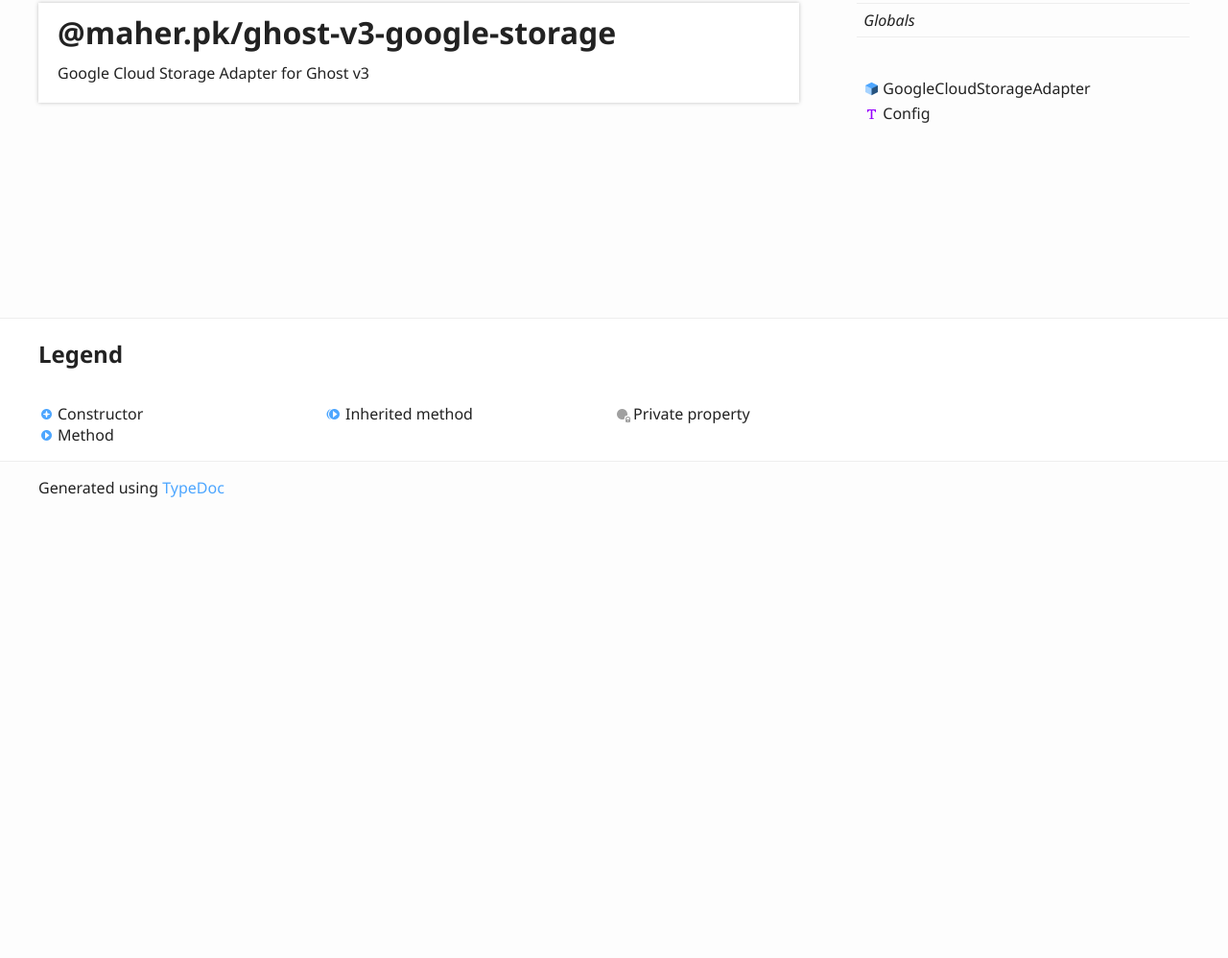
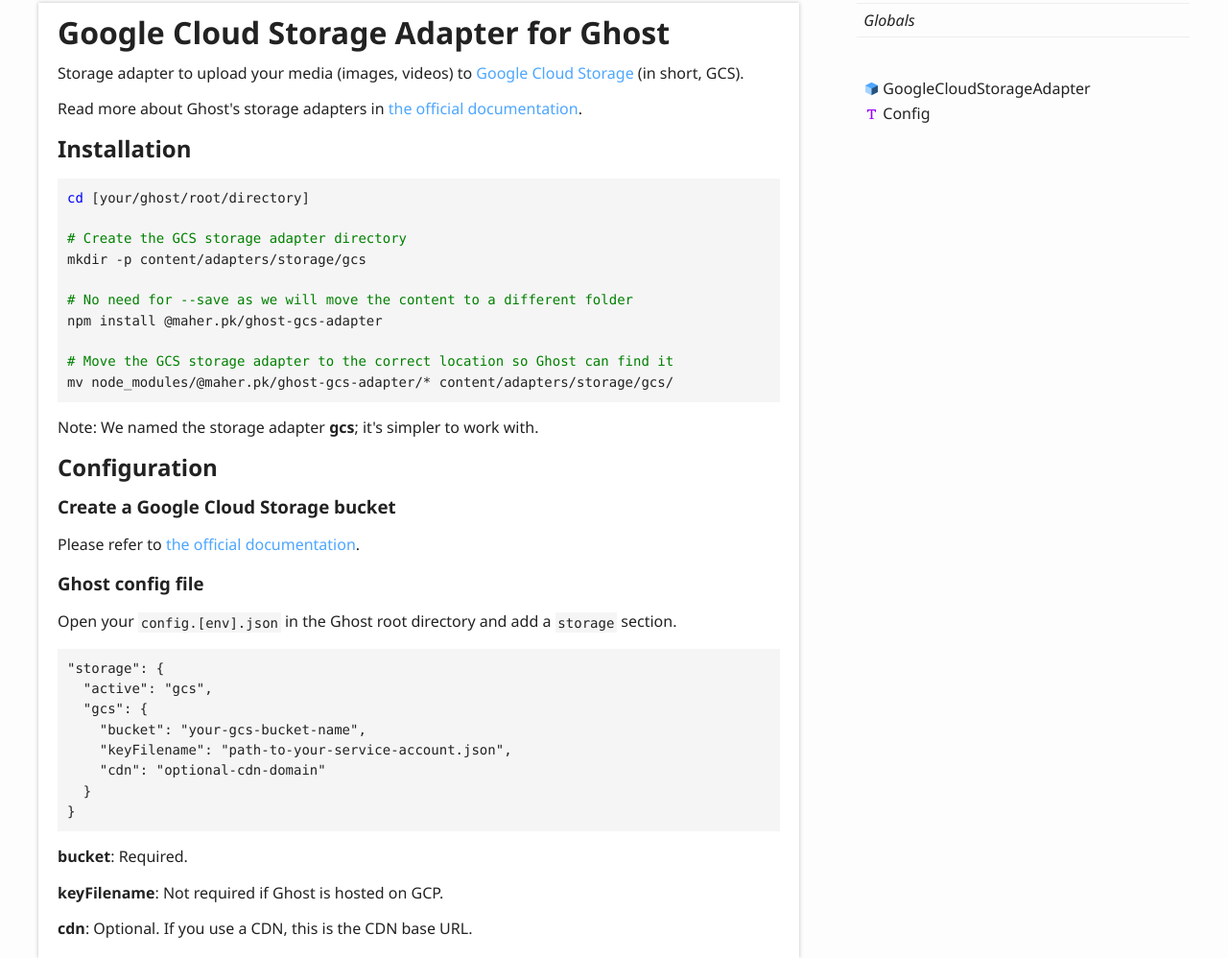
Before and after one commit to debuggerpk/ghost-gcs-adapter, a plain HTML site: page index.html in a window 1280 px wide. Shown: the part 192-1190 px from the top of the page at 96% size. Before the commit the page ends 800 px from the top, so only its background shows below. Drawn offline with Linux system fonts and the light colour scheme.

Commit message:
[ci skip] Updates

```diff
--- a/index.html
+++ b/index.html
@@ -64,10 +64,48 @@
 	<div class="row">
 		<div class="col-8 col-content">
 			<div class="tsd-panel tsd-typography">
-				<a href="#maherpkghost-v3-google-storage" id="maherpkghost-v3-google-storage" style="color: inherit; text-decoration: none;">
-					<h1>@maher.pk/ghost-v3-google-storage</h1>
+				<a href="#google-cloud-storage-adapter-for-ghost" id="google-cloud-storage-adapter-for-ghost" style="color: inherit; text-decoration: none;">
+					<h1>Google Cloud Storage Adapter for Ghost</h1>
 				</a>
-				<p>Google Cloud Storage Adapter for Ghost v3</p>
+				<p>Storage adapter to upload your media (images, videos) to <a href="https://cloud.google.com/storage/">Google Cloud Storage</a> (in short, GCS).</p>
+				<p>Read more about Ghost&#39;s storage adapters in
+				<a href="https://ghost.org/docs/concepts/storage-adapters/">the official documentation</a>.</p>
+				<a href="#installation" id="installation" style="color: inherit; text-decoration: none;">
+					<h2>Installation</h2>
+				</a>
+				<pre><code class="language-sh"><span class="hljs-built_in">cd</span> [your/ghost/root/directory]
+
+<span class="hljs-comment"># Create the GCS storage adapter directory</span>
+mkdir -p content/adapters/storage/gcs
+
+<span class="hljs-comment"># No need for --save as we will move the content to a different folder</span>
+npm install @maher.pk/ghost-gcs-adapter
+
+<span class="hljs-comment"># Move the GCS storage adapter to the correct location so Ghost can find it</span>
+mv node_modules/@maher.pk/ghost-gcs-adapter/* content/adapters/storage/gcs/</code></pre>
+				<p>Note: We named the storage adapter <strong>gcs</strong>; it&#39;s simpler to work with.</p>
+				<a href="#configuration" id="configuration" style="color: inherit; text-decoration: none;">
+					<h2>Configuration</h2>
+				</a>
+				<a href="#create-a-google-cloud-storage-bucket" id="create-a-google-cloud-storage-bucket" style="color: inherit; text-decoration: none;">
+					<h3>Create a Google Cloud Storage bucket</h3>
+				</a>
+				<p>Please refer to <a href="https://cloud.google.com/storage/docs/creating-buckets">the official documentation</a>.</p>
+				<a href="#ghost-config-file" id="ghost-config-file" style="color: inherit; text-decoration: none;">
+					<h3>Ghost config file</h3>
+				</a>
+				<p>Open your <code>config.[env].json</code> in the Ghost root directory and add a <code>storage</code> section.</p>
+				<pre><code class="language-json">&quot;storage&quot;: {
+  &quot;active&quot;: &quot;gcs&quot;,
+  &quot;gcs&quot;: {
+    &quot;bucket&quot;: &quot;your-gcs-bucket-name&quot;,
+    &quot;keyFilename&quot;: &quot;path-to-your-service-account.json&quot;,
+    &quot;cdn&quot;: &quot;optional-cdn-domain&quot;
+  }
+}</code></pre>
+				<p><strong>bucket</strong>: Required.</p>
+				<p><strong>keyFilename</strong>: Not required if Ghost is hosted on GCP.</p>
+				<p><strong>cdn</strong>: Optional. If you use a CDN, this is the CDN base URL.</p>
 			</div>
 		</div>
 		<div class="col-4 col-menu menu-sticky-wrap menu-highlight">
```
Also changed, not shown: classes/googlecloudstorageadapter.html (+10 -10 lines), globals.html (+1 -1 lines).
